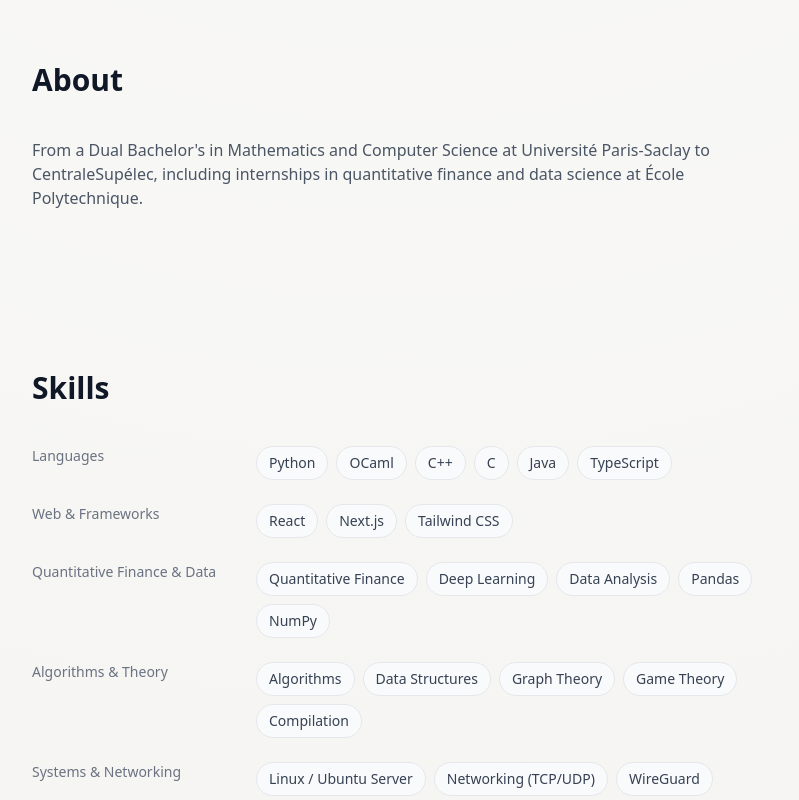
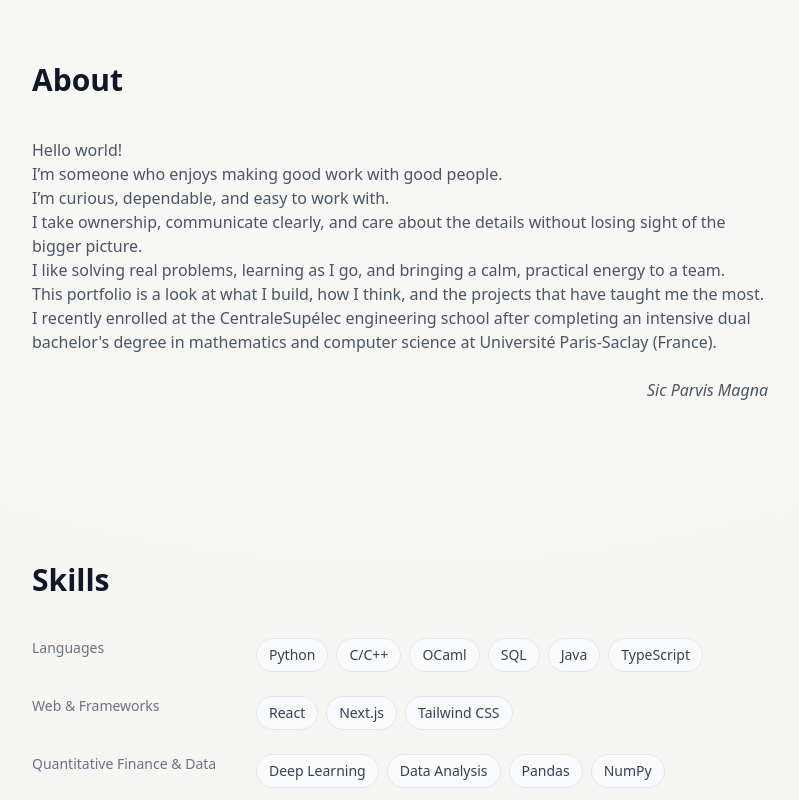
Before and after one commit to alexis-vo/alexisvo-site, a Next.js app: page / in a window 1280 px wide. Shown: the part 820-1620 px from the top of the page, without its empty margins (240-1039 px from the left). Built offline with nearby package versions, Linux system fonts and the light colour scheme; no server answers; a web font is replaced by a local one.

Commit message:
updating text

```diff
--- a/app/opengraph-image.tsx
+++ b/app/opengraph-image.tsx
@@ -55,7 +55,7 @@ export default function OpengraphImage() {
             maxWidth: 800,
           }}
         >
-          Quantitative Finance • AI • Financial Mathematics
+          Entrepreneurship • AI • Applied Mathematics
         </div>
       </div>
     ),
--- a/components/About.tsx
+++ b/components/About.tsx
@@ -21,8 +21,7 @@ export default function About() {
                 CentraleSupélec — General Engineering Program
               </h3>
               <p className="text-gray-600 dark:text-gray-300 mt-1">
-                Admitted in first year, with a strong interest in quantitative
-                finance and data science.
+                Admitted in first year, with a strong interest in entrepreneurship, applied mathematics and AI.
               </p>
             </div>
           </div>
@@ -52,7 +51,7 @@ export default function About() {
             </span>
             <div>
               <h3 className="font-semibold text-gray-900 dark:text-white">
-                École Polytechnique
+                École polytechnique, IP Paris
               </h3>
               <p className="text-gray-600 dark:text-gray-300 mt-1">
                 - Quantitative finance at CMAP: modeling Black-Scholes, Monte Carlo, Cox-Ross-Rubinstein models<br />
--- a/components/AboutMe.tsx
+++ b/components/AboutMe.tsx
@@ -10,10 +10,16 @@ export default function AboutMe() {
         </h2>
 
         <p className="text-base text-gray-600 dark:text-gray-300 text-left">
-          From a Dual Bachelor&apos;s in Mathematics and Computer Science at
-          Université Paris-Saclay to CentraleSupélec, including internships in
-          quantitative finance and data science at École Polytechnique.
+        Hello world!<br></br>
+        I’m someone who enjoys making good work with good people.<br></br>
+        I’m curious, dependable, and easy to work with.<br></br>
+        I take ownership, communicate clearly, and care about the details without losing sight of the bigger picture.<br></br>
+        I like solving real problems, learning as I go, and bringing a calm, practical energy to a team.<br></br>
+        This portfolio is a look at what I build, how I think, and the projects that have taught me the most.<br></br>
+        I recently enrolled at the CentraleSupélec engineering school after completing an intensive dual bachelor's degree in mathematics and computer science at Université Paris-Saclay (France).
         </p>
+        <br></br>
+        <p className="text-base text-gray-600 dark:text-gray-300 text-right"><i>Sic Parvis Magna</i></p>
       </FadeIn>
     </section>
   );
--- a/components/Footer.tsx
+++ b/components/Footer.tsx
@@ -6,7 +6,7 @@ export default function Footer() {
 
   return (
     <footer className="w-full px-6 md:px-20 py-8 mt-20 border-t border-gray-100 dark:border-gray-800 flex flex-col md:flex-row justify-between items-center gap-4 text-sm text-gray-500 dark:text-gray-400">
-      <p>© {year} Alexis VO. All rights reserved. No vibe coding.</p>
+      <p>© {year} Alexis VO. All rights reserved.</p>
       <SocialLinks />
     </footer>
   );
--- a/components/ParcoursTimeline.tsx
+++ b/components/ParcoursTimeline.tsx
@@ -17,33 +17,70 @@ const steps: Step[] = [
     id: "l1",
     tick: "L1",
     year: "Year 1",
-    title: "The Foundations",
-    badges: ["Scientific Baccalaureate", "Mathematics", "Computer Science", "Advanced Mathematics elective", "A Summer-Long Internship in data science"],
+    title: "Groundwork",
+    badges: ["Discover", "Rigor", "Logic", "Methods", "Programming", "Reasoning", "A Summer-Long Internship in data science"],
     paragraphs: [
-      "I had been admitted to several prestigious « Classes Préparatoires aux Grandes Écoles » in Paris. Despite this, I chose the Bachelor’s Double Degree in Mathematics and Computer Science at Université Paris-Saclay—not as a fallback, but because it offered an actual double degree, whereas « CPGE » primarily provide preparation for competitive entrance exams, with no guarantee of admission. The workload is just as demanding, but spread over three years rather than two, leaving more room to pursue personal projects alongside my studies.",
-      "I was looking for an environment that would cultivate humility through sustained effort over time, rather than through the intense, short-lived pressure of a binary competitive exam. That first year was above all a process of trial and error: learning how I actually work before I could truly commit to it.",
+      "I had been admitted to several prestigious « Classes Préparatoires aux Grandes Écoles ».\
+      Despite this, I chose the Bachelor’s Double Degree in Mathematics and Computer Science at Université Paris-Saclay,\
+      not as a fallback, but because it offered an actual double degree, whereas « CPGE » primarily provide preparation\
+      for competitive entrance exams, with no guarantee of admission. The workload is just as demanding,\
+      but spread over three years rather than two, leaving more room to pursue personal projects alongside my studies.",
+      "I was looking for an environment that would cultivate humility through sustained effort over time,\
+      rather than through the intense, short-lived pressure of a binary competitive exam.\
+      That first year was above all a process of trial and error: learning how I actually work before\
+      I could truly commit to it.",
     ],
   },
   {
     id: "l2",
     tick: "L2",
     year: "Year 2",
-    title: "The Rise",
-    badges: ["A summer internship in quantitative finance", "A Sustainable Pace", "Momentum", "Discipline", "Growth", "Ambition", "Consistency", "Transformation"],
+    title: "Momentum",
+    badges: ["A summer internship in quantitative finance", "A Sustainable Pace", "Deepening", "Discipline", "Growth", "Ambition", "Consistency", "Transformation", "Abstraction", "Modeling"],
     paragraphs: [
-      "My approach was built gradually—not by following a predefined formula, but by experimenting, adjusting, and keeping what genuinely worked for me. I alternated between group work, where I could challenge my reasoning against others, and independent study, where I could explore topics in greater depth. My routine eventually settled around a few non-negotiable habits: waking up early, going for a run and taking a cold shower in the morning, intensive training on Friday evenings, and Saturday mornings dedicated to competition-style problems under real exam conditions.",
-      "There were periods of doubt, when results did not immediately reflect the effort I was putting in, or when I found myself competing alongside exceptionally strong students. What kept me going was the belief that the resources needed to improve are more accessible than ever today—and that progress therefore depends largely on what I choose to make of them. Alongside my studies, I launched Blaise Alumni, a network designed to foster connections and networking among students—a mindset I had embraced long before the project itself. I pursued personal growth through intensive sports training and through reading great authors, seeking to develop a broader perspective beyond the boundaries of academia. I was curious about almost everything, and that curiosity proved to be just as formative as academic work itself. None of this came from having extra time on my hands. Saying that we “don’t have time” is often simply a way of avoiding responsibility for our priorities.",
+      "I built my approach over the months by trying things and learning from mistakes instead of following a strict plan.\
+      I moved back and forth between working with others and studying alone.\
+      Working with others helped me test and sharpen my thoughts.\
+      Studying alone let me dive deeper into the subjects that fascinated me most.",
+      "Finally a handful of habits settled into my life: early mornings,\
+      a run followed by a cold shower to kick off each day hard practice sessions,\
+      on Friday evenings and Saturday mornings devoted to solving competition‑style problems while mimicking real exam conditions.",
+      "This method worked for me; it might not work for others. Yes, I admit it sounds very like personal development influencer\
+      when put that way, but the discipline I’ve instilled in myself allowed me to get the grades I wanted and the academic record\
+      I needed to keep believing in my academic goals.",
+      "I really discovered something within myself that I had never before imagined I could do.\
+      It was like a light bulb moment that allowed me to discipline myself every day and stay on the right path.",
+      "There were periods of doubt, when results did not immediately reflect the effort I was putting in,\
+      or when I found myself competing alongside exceptionally strong students.\
+      What kept me going was the belief that the resources needed to improve are more accessible than ever today\
+      (especially with the rise of AI) and that progress therefore depends largely on what I choose to make of them.\
+      I pursued personal growth through sports training and through reading great authors, seeking to develop a broader perspective beyond the boundaries of academia.\
+      I was curious about almost everything, and that curiosity proved to be just as formative as academic work itself.\
+      None of this came from having extra time on my hands. For me, saying that we \"don’t have time\" is often simply\
+      a way of avoiding responsibility for our priorities.",
     ],
   },
   {
     id: "l3",
     tick: "L3",
     year: "Year 3",
-    title: "The Competitive Exams",
-    badges: ["CentraleSupélec", "Télécom Paris", "Mines Paris", "IMT Atlantique", "ENSTA Paris", "ENSAE", "Polytechnique — admissible"],
+    title: "The entrance exams for the Grandes Écoles",
+    badges: ["CentraleSupélec", "Télécom Paris", "Mines Paris", "IMT Atlantique", "ENSTA Paris", "ENSAE", "Polytechnique"],
     paragraphs: [
-      "The results came in gradually: I was admitted to CentraleSupélec and Télécom Paris after strong performances in the oral examinations—a genuine source of satisfaction, and a reward that felt worthy of the work I had put in. Being admitted to the next stage of the École Polytechnique selection process confirmed that I had reached the level required there as well, even though I ultimately did not secure admission.",
-      "I do not see it as a failure: a competitive exam depends on the level of the cohort in a given year, not solely on the work you put in. What matters is having given yourself every opportunity to succeed—and I did that wholeheartedly. I chose CentraleSupélec for its ecosystem: a strong alumni network, international partnerships, a long-standing reputation, and double-degree programs that aligned exactly with what I was looking for.",
+      "This third year of my dual degree program, especially the first semester, was a real challenge for me.\
+      It was very grueling, both emotionally and academically. The course load was very heavy.\
+      But thanks to the discipline I imposed on myself in the preceding months, and thanks to my self-directed studying during summer break,\
+      I was able to stay on track and achieve the results I wanted. This semester was very intense, but my efforts payed off...",
+      "The results came in gradually: I was admitted to CentraleSupélec and Télécom Paris after strong performances in the oral examinations.\
+      A genuine source of satisfaction, and a reward that felt worthy of the work I had put in.\
+      Being admitted to the next stage of the École polytechnique selection process confirmed\
+      that I had reached the level required there as well,\
+      even though I ultimately did not secure admission.",
+      "But here are a few lessons I've learned from this...",
+      "I do not see it as a failure: a competitive exam depends on the level of the cohort in a given year, not solely on the work you put in.\
+      What matters is having given yourself every opportunity to succeed, and I did that wholeheartedly.\
+      I chose CentraleSupélec for its ecosystem: a strong alumni network, international partnerships, a long-standing reputation, and double-degree programs that aligned exactly with what I was looking for.",
+      "CentraleSupélec's entrepreneurial spirit is also a major asset that led me to choose this renowned school."
     ],
   },
   {
@@ -53,8 +90,22 @@ const steps: Step[] = [
     title: "Key Takeaways",
     badges: [],
     paragraphs: [
-      "If I had to summarize the choice between a preparatory class and a double degree for someone who is still deciding, I would say this: a preparatory class suits those who need a strong framework and a teacher to structure their path. A double degree is better suited to those who prefer to manage themselves, guided by a mentor rather than directed by a master. The intensity is comparable—I would even say higher in a double degree, where projects and genuine teamwork are added to the workload and have to be integrated continuously.",
-      "There is no weekly assessment system like in preparatory classes: what is valued is consistency over time, rather than a final competitive exam decided over just a few weeks. It is this emphasis on consistency, rather than performance under pure time pressure, that has shaped the way I approach work today.",
+      "Cette première partie de mes études supérieure se termine.\
+      Mais ce n'est qu'un chapitre qui se ferme et un nouveau qui s'ouvre.\
+      La route est encore longue, mais une chose est sûre, c'est que je l'ai choisie et j'en suis fier.",
+      "For someone who is still deciding between a preparatory class and a double degree:\
+      I would say that a preparatory class suits those who need a strong framework\
+      and a teacher to structure their path whereas a double degree is better suited to those\
+      who prefer to manage themselves, guided by a mentor rather than directed by a master.\
+      The intensity is comparable. I would even say sometimes higher in a double degree,\
+      where projects and genuine teamwork are added to the workload and have to be integrated continuously during three years.\
+      There is no weekly assessment system like in preparatory classes:\
+      what is valued is consistency over time, rather than a final competitive exam decided over just a few weeks.\
+      It is this emphasis on consistency, rather than performance under pure time pressure,\
+      that has shaped the way I approach work today.",
+      "If you're still on the fence, look into the CPES (Multidisciplinary Higher Education Program),\
+      which are offered both in high school-like preparatory classes, and at the university level.\
+      This could be a good compromise.",
       "If you would like to learn more about my journey so far, feel free to reach out. I would be happy to share more about my experience.",
     ],
   },
@@ -71,11 +122,14 @@ export default function ParcoursTimeline() {
         </div>
         <h2
           className="text-2xl md:text-3xl font-bold text-gray-900 dark:text-white mb-6">
-          Three years spent building my own method,
-          <span className="italic"> not following someone else’s.</span>
+          From a dual Bachelor's in mathematics and computer science to,
+          <span className="italic"> CentraleSupélec engineering school.</span>
         </h2>
         <p className="text-base text-gray-600 dark:text-gray-300 max-w-2xl mb-10">
-          Admitted to Parisian preparatory classes, I chose the university path for its autonomy and double degree. Three years of steadily building momentum, culminating in admissions to CentraleSupélec, Télécom Paris, Mines Paris, IMT Atlantique, ENSTA Parisn ENSAE — and eligibility for the École Polytechnique entrance exams.
+          Admitted to Classes Préparatoires aux Grandes Écoles
+          (two-year intensive preparatory program for competitive entrance examinations to French grandes écoles),
+          I chose the university path for its autonomy and double degree.
+          Three years of steadily building momentum, culminating in admissions to CentraleSupélec, Télécom Paris, Mines Paris, IMT Atlantique, ENSTA Paris, ENSAE - and eligibility for the prestigious École polytechnique entrance exams.
         </p>
 
         <div className="relative">
--- a/components/Skills.tsx
+++ b/components/Skills.tsx
@@ -4,7 +4,7 @@ import FadeIn from "./FadeIn";
 const skillGroups: { label: string; items: string[] }[] = [
   {
     label: "Languages",
-    items: ["Python", "OCaml", "C++", "C", "Java", "TypeScript"],
+    items: ["Python", "C/C++","OCaml", "SQL", "Java", "TypeScript"],
   },
   {
     label: "Web & Frameworks",
@@ -12,7 +12,7 @@ const skillGroups: { label: string; items: string[] }[] = [
   },
   {
     label: "Quantitative Finance & Data",
-    items: ["Quantitative Finance", "Deep Learning", "Data Analysis", "Pandas", "NumPy"],
+    items: ["Deep Learning", "Data Analysis", "Pandas", "NumPy"],
   },
   {
     label: "Algorithms & Theory",
```
